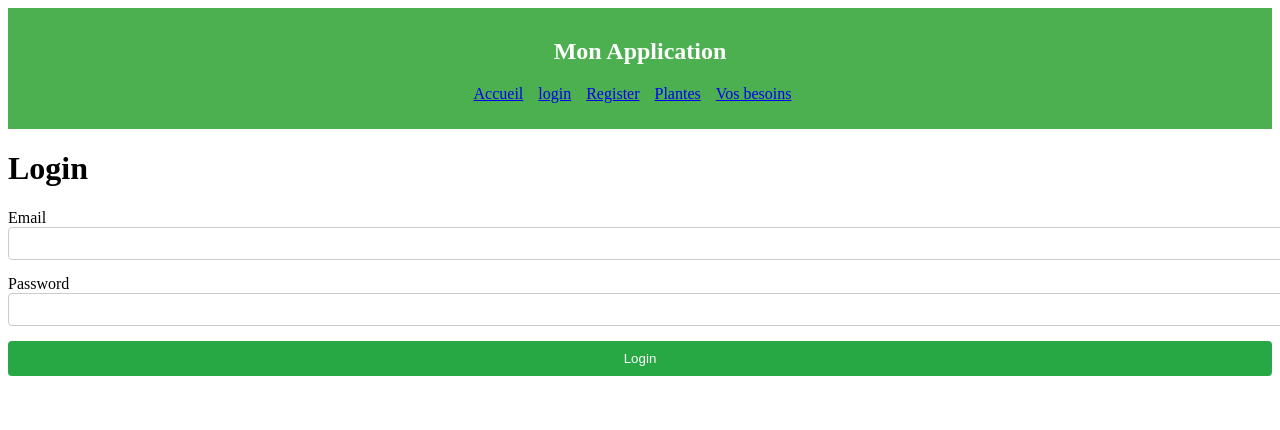
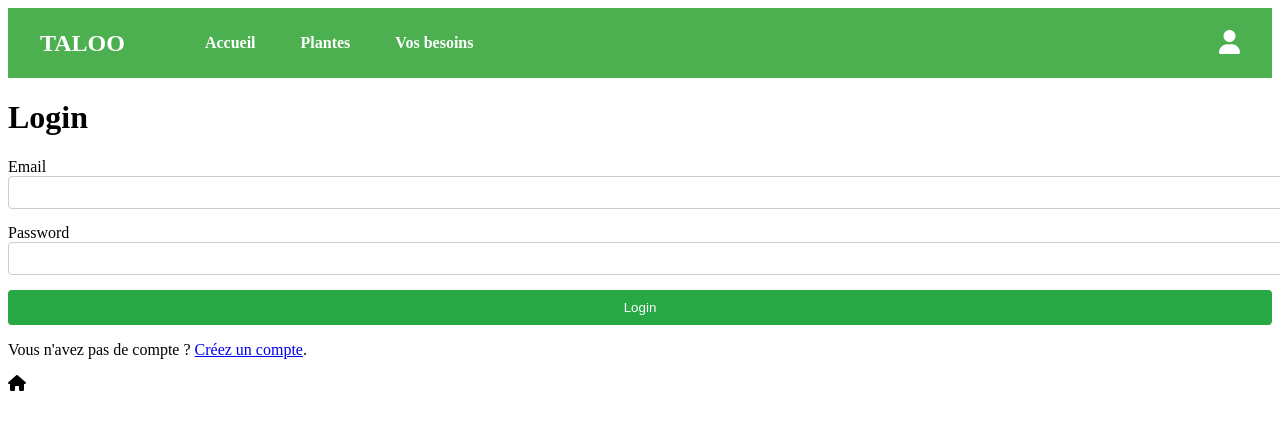
Before and after one commit to nimsmams/tasmalou-front, an Angular app: page /login in a window 1280 px wide. Shown: the top 430 px of the page. Built offline with nearby package versions, Linux system fonts and the light colour scheme.

Commit message:
"mise en forme header"

```diff
--- a/package.json
+++ b/package.json
@@ -18,6 +18,7 @@
     "@angular/platform-browser": "^18.1.0",
     "@angular/platform-browser-dynamic": "^18.1.0",
     "@angular/router": "^18.1.0",
+    "@fortawesome/fontawesome-free": "^6.7.2",
     "cors": "^2.8.5",
     "express": "^4.21.1",
     "nodemon": "^3.1.7",
--- a/src/app/add-post/add-post.component.html
+++ b/src/app/add-post/add-post.component.html
@@ -2,5 +2,5 @@
     <label>Share your thoughts
         <textarea name="product_name" [(ngModel)]="product.product_name"></textarea>
     </label>
-    <button>Post</button>
+    <button>Prout</button>
 </form>
--- a/src/app/app.component.html
+++ b/src/app/app.component.html
@@ -1,3 +1,5 @@
 <app-header></app-header>
 
 <router-outlet></router-outlet>
+
+<i class="fas fa-home"></i>
--- a/src/app/auth.service.ts
+++ b/src/app/auth.service.ts
@@ -49,4 +49,9 @@ export class AuthService {
     // Assuming the role is stored in a property called 'role' in the user object
     return user?.role === 'ADMIN';
   }
+
+  isAuthenticated(): boolean {
+    return this.connectedUser() !== null; // Vérifie si un utilisateur est connecté
+  }
+
 }
--- a/src/app/header/header.component.css
+++ b/src/app/header/header.component.css
@@ -2,15 +2,44 @@ header {
   background-color: #4CAF50;
   color: white;
   padding: 10px;
-    text-align: center;
+}
+
+nav {
+  display: flex;
+  justify-content: space-between; /* Sépare les éléments */
+  align-items: center;
+  max-width: 1200px;
+  margin: 0 auto;
+  padding: 0 20px;
+}
+
+nav h1 {
+  margin: 0;
+  font-size: 24px;
+  flex-shrink: 0; /* Empêche le titre de rétrécir */
+  margin-right: 80px; /* Augmente l'espace entre "TASMALOO" et "Accueil" */
 }
 
 nav ul {
   list-style-type: none;
   padding: 0;
+  display: flex;
+  align-items: center;
+  gap: 30px; /* Augmente l’espace entre les liens */
 }
 
 nav ul a {
-    display: inline;
+  text-decoration: none;
+  color: white;
+  font-weight: bold;
+}
+
+.nav-link {
   margin-right: 15px;
 }
+
+.login-icon {
+  margin-left: auto; /* Pousse l'icône vers la droite */
+  font-size: 24px;
+  color: white;
+}
--- a/src/app/header/header.component.html
+++ b/src/app/header/header.component.html
@@ -1,16 +1,14 @@
 <header>
   <nav>
-      <h1>Mon Application</h1>
+      <h1>TALOO</h1>
       <ul>
           <a class="nav-link" routerLink="/home">Accueil</a>
-        <a class="nav-link" routerLink="/login">login</a>
-        <a class="nav-link" routerLink="/register">Register</a>
           <a class="nav-link" routerLink="/plants">Plantes</a>
           <a class="nav-link" routerLink="/besoins">Vos besoins</a>
-        <ng-container *ngIf="isLoggedIn">
-            <i class="fa fa-user" aria-hidden="true"></i> <!-- Exemple d'icône utilisateur -->
-            <button (click)="logout()">Se déconnecter</button> <!-- Bouton pour se déconnecter -->
-          </ng-container>
       </ul>
+      <!-- Bouton Login aligné à droite -->
+      <a class="login-icon" routerLink="/login">
+          <i class="fa-solid fa-user"></i>
+      </a>
   </nav>
 </header>
--- a/src/app/pages/login/login.component.html
+++ b/src/app/pages/login/login.component.html
@@ -1,4 +1,14 @@
 <h1>Login</h1>
+
+
+<!--Si l'utilisateur est connecté, afficher le bouton "Se déconnecter" -->
+
+<div *ngIf="isLoggedIn">
+    <p>Vous êtes déjà connecté.</p>
+    <button (click)="logout()">Se déconnecter</button>
+  </div>
+
+  <!-- Formulaire de connexion affiché seulement si l'utilisateur n'est PAS connecté -->
 
 <form (ngSubmit)="handleSubmit()">
 
@@ -15,3 +25,9 @@
     </label>
     <button>Login</button>
 </form>
+
+<!-- Message sous le formulaire -->
+<p *ngIf="!isLoggedIn">
+    Vous n'avez pas de compte ?
+    <a routerLink="/register">Créez un compte</a>.
+  </p>
--- a/src/app/pages/login/login.component.ts
+++ b/src/app/pages/login/login.component.ts
@@ -1,12 +1,13 @@
 import { Component } from '@angular/core';
-import { Router } from '@angular/router';
+import { Router, RouterModule } from '@angular/router';
 import { FormsModule } from '@angular/forms';
 import { AuthService } from '../../auth.service';
+import { CommonModule } from '@angular/common';
 
 @Component({
   selector: 'app-login',
   standalone: true,
-  imports: [FormsModule],
+  imports: [FormsModule, CommonModule, RouterModule],
   templateUrl: './login.component.html',
   styleUrl: './login.component.css',
 })
@@ -16,19 +17,23 @@ export class LoginComponent {
     email: '',
   };
   feedback = '';
+  isLoggedIn= false;
 
   constructor(private auth: AuthService, private router: Router) {}
-// mettre ici un ngOniit pour dire que si je suis connectée je dois rester sur cette page. localstorage:not empty then...
 
-  handleSubmit() {
+ngOnInit() {
+  this.isLoggedIn = this.auth.isAuthenticated();
+}// si je suis connectée je dois rester sur cette page. localstorage:not empty then...
+
+handleSubmit() {
     //appelé à la soumission du formulaire
     this.auth.login(this.credentials).subscribe({
       next: () => {
         console.log(localStorage);
         if (this.auth.isAdmin()){
-          this.router.navigate(['/admin']);
+          this.router.navigate(['/admin']);//redirection admin si admin
         } else {
-          this.router.navigate(['/post']);
+          this.router.navigate(['/home']);//redirection vers home si connecté
         }
       },
       error: () => {
@@ -38,4 +43,10 @@ export class LoginComponent {
     });
     console.log('bonjour');
   }
+
+  logout() {
+    this.auth.logout();
+    this.isLoggedIn = false;
+  }
+
 }
--- a/src/index.html
+++ b/src/index.html
@@ -6,6 +6,7 @@
   <base href="/">
   <meta name="viewport" content="width=device-width, initial-scale=1">
   <link rel="icon" type="image/x-icon" href="favicon.ico">
+  <link rel="stylesheet" href="https://cdnjs.cloudflare.com/ajax/libs/font-awesome/6.5.1/css/all.min.css">
 </head>
 <body>
   <app-root></app-root>
```
Also changed, not shown: src/app/app.config.ts (line endings or trailing spaces), src/styles.css (line endings or trailing spaces), 1 other file (tests, documents, lock files or other folders). Lines whose indentation alone changed are shown as unchanged.
